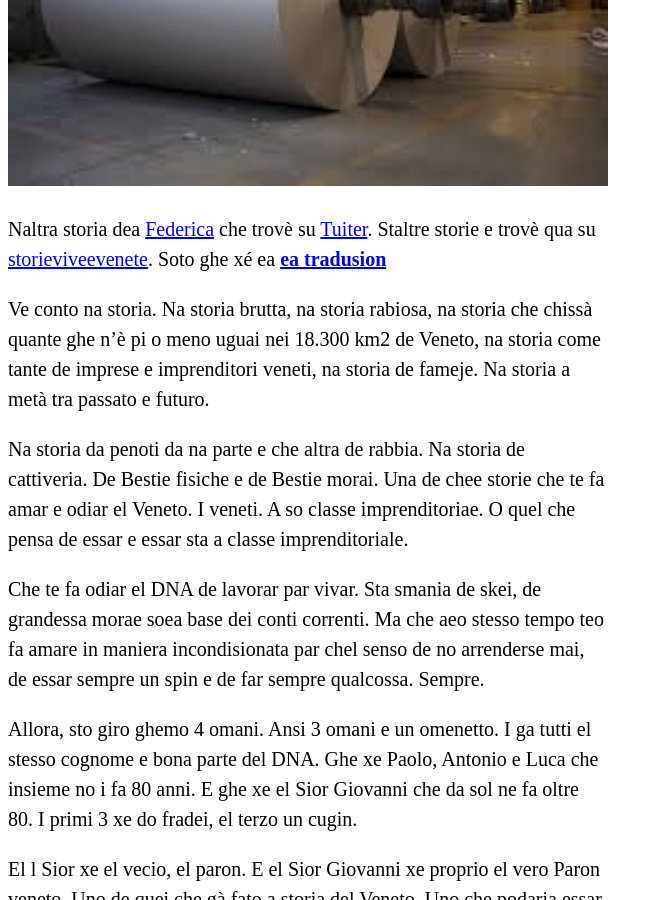
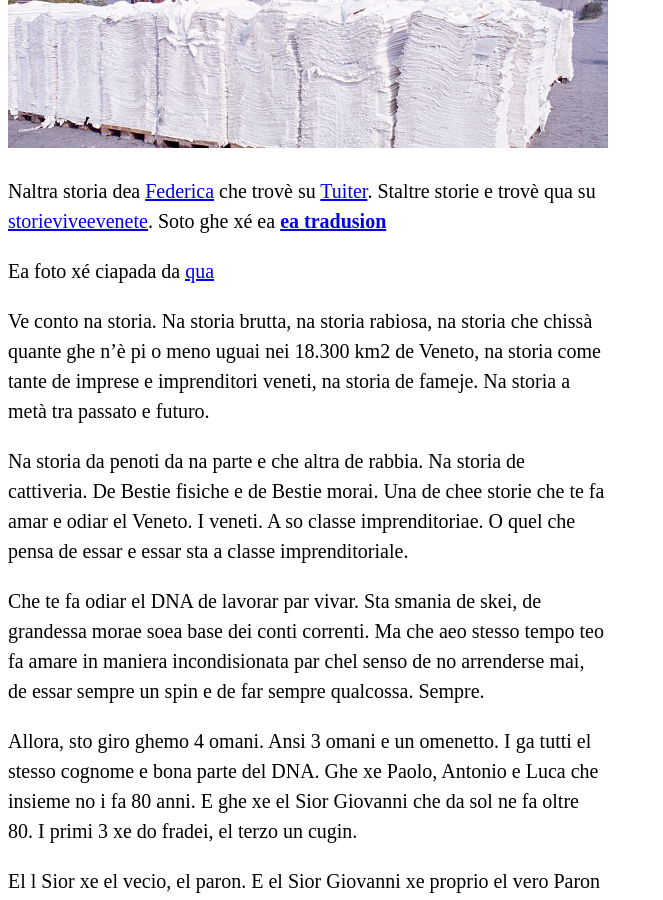
Before and after one commit to poenta-valei/site, a Jekyll site: the page built from _posts/2020-09-29-storia-veneta-4-cartiera.md, in a window 1280 px wide and 900 px high, scrolled down 591 px. Shown: the whole window, without its empty margins (0-663 px from the left). Built offline with Jekyll 4.4.1, drawn with Linux system fonts in a browser that asks for light colours.

Commit message:
fix image post

```diff
--- a/_posts/2020-09-29-storia-veneta-4-cartiera.md
+++ b/_posts/2020-09-29-storia-veneta-4-cartiera.md
@@ -8,6 +8,8 @@ tags:
 ---
 
 Naltra storia dea [Federica](https://twitter.com/Lavvelenata) che trovè su [Tuiter](https://twitter.com/Lavvelenata/status/1309727919497936896?s=20). Staltre storie e trovè qua su [storieviveevenete](https://poentavalei.com/liston#storieviveevenete). Soto ghe xé ea [**ea tradusion**](#1)
+
+Ea foto xé ciapada da [qua](https://commons.wikimedia.org/wiki/File:Paolo_Monti_-_Servizio_fotografico_-_BEIC_6359575.jpg)
 
 
 Ve conto na storia.
```
Also changed, not shown: assets/img/photo/cartiera.jpeg.
